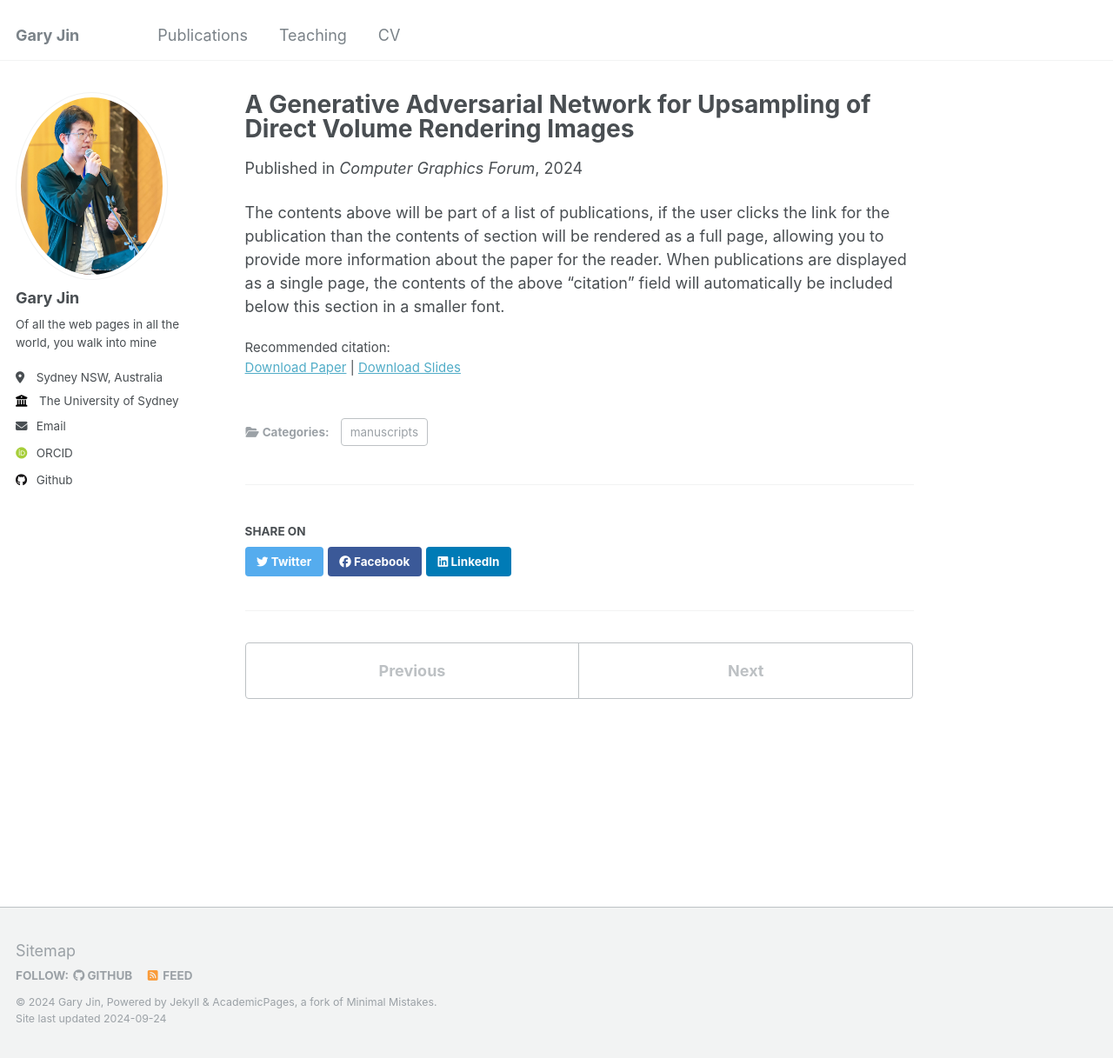
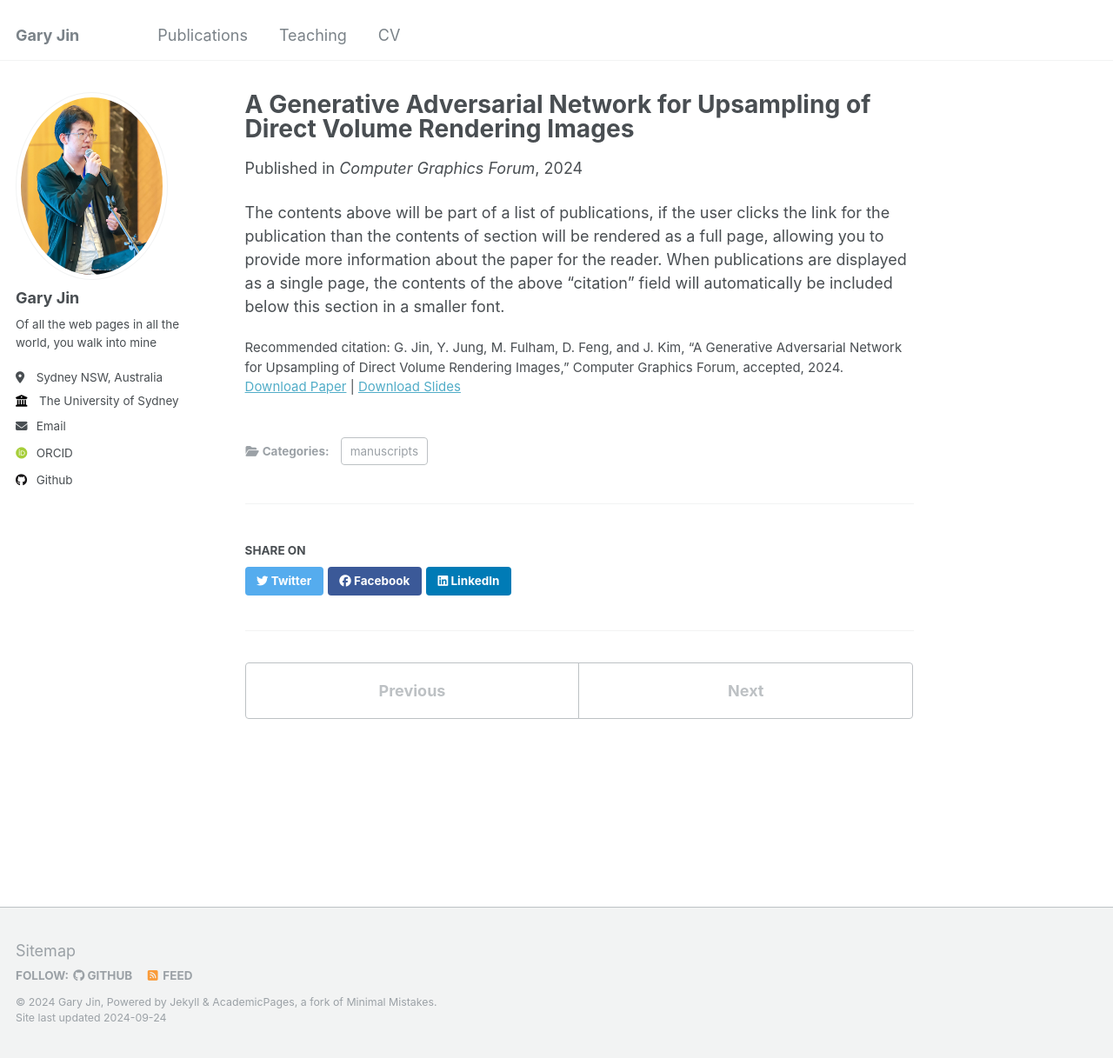
Before and after one commit to TheAttackingEyebrows/theattackingeyebrows.github.io, a Jekyll site: the page built from _publications/2009-10-01-paper-title-number-1.md, in a window 1280 px wide and 1217 px high. Shown: the whole window at 87% size. Built offline with Jekyll 4.4.1, drawn with Linux system fonts in a browser that asks for light colours; some web fonts are replaced.

Commit message:
Update 2009-10-01-paper-title-number-1.md

```diff
--- a/_publications/2009-10-01-paper-title-number-1.md
+++ b/_publications/2009-10-01-paper-title-number-1.md
@@ -8,7 +8,7 @@ date: 2024-10-01
 venue: 'Computer Graphics Forum'
 slidesurl: ''
 paperurl: ''
-citation: ''
+citation: 'G. Jin, Y. Jung, M. Fulham, D. Feng, and J. Kim, “A Generative Adversarial Network for Upsampling of Direct Volume Rendering Images,” Computer Graphics Forum, accepted, 2024.'
 ---
 
 The contents above will be part of a list of publications, if the user clicks the link for the publication than the contents of section will be rendered as a full page, allowing you to provide more information about the paper for the reader. When publications are displayed as a single page, the contents of the above "citation" field will automatically be included below this section in a smaller font.
```
